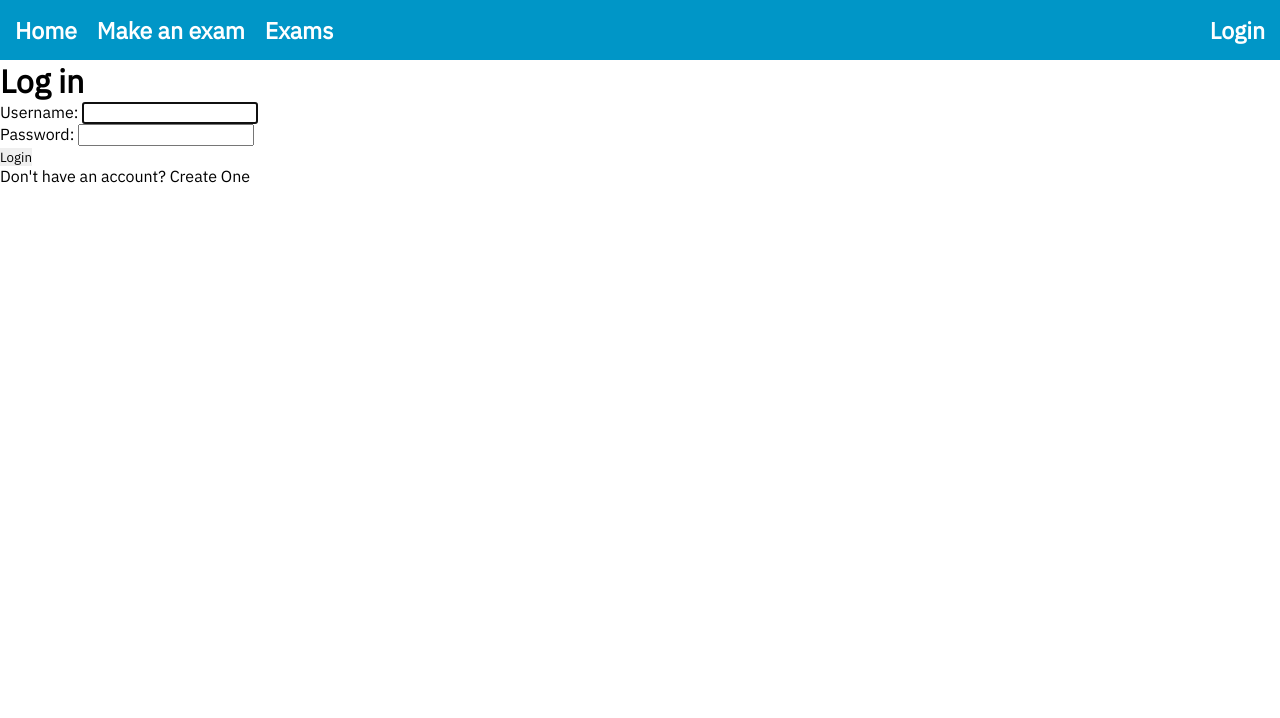
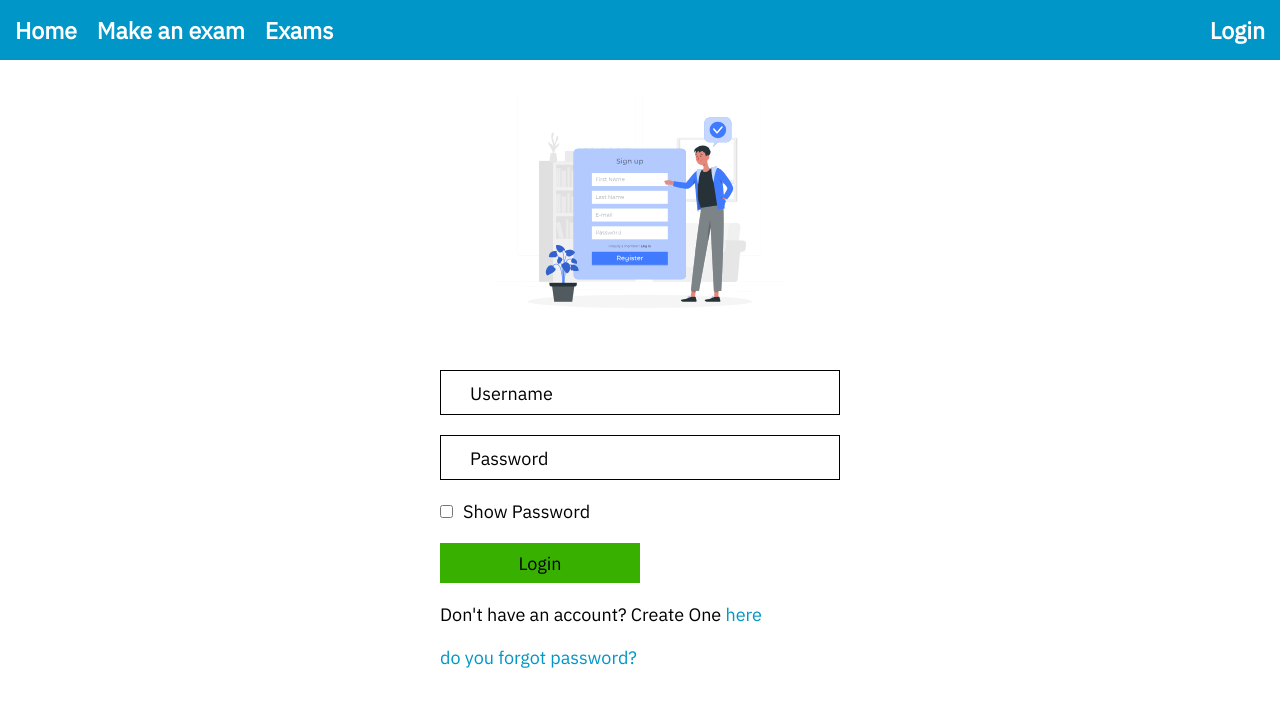
Before and after one commit to matinmat8/Exam, a Django app: page /register_login/login/ in a window 1280 px wide. Shown: the top 718 px of the page. Run offline with Django 4.2, Linux system fonts and the light colour scheme.

Commit message:
design login page

```diff
--- /dev/null
+++ b/exam/static/css/inputs.css
@@ -0,0 +1,80 @@
+.input,
+.date {
+    width: 45%;
+    height: 45px;
+    position: relative;
+}
+
+main * {
+    font-size: 18px;
+}
+
+.input input,
+.date input {
+    width: 100%;
+    height: 100%;
+}
+
+.input input,
+.date input {
+    border: 1px solid #000;
+    padding: 0 30px;
+}
+
+main > form input:focus,
+main > form select:focus {
+    outline: 3px solid #1d9ee4be;
+}
+
+.input .placeholder,
+.date .placeholder {
+    position: absolute;
+    top: 50%;
+    transform: translateY(-50%);
+    left: 30px;
+    cursor: text;
+    transition: var(--animate);
+    background-color: #FFF;
+}
+
+.date .placeholder {
+    right: 10px;
+    cursor: default;
+}
+
+.input .placeholder.active,
+.date .placeholder.active {
+    right: unset;
+    top: -13px;
+    left: 5px;
+    transform: none;
+    font-size: 20px;
+    padding: 0 5px;
+}
+
+.control {
+    width: 45%;
+    justify-content: space-between;
+}
+
+.control select {
+    border-radius: none;
+    border: none;
+    background-color: #00B4D8;
+    font-size: 18px;
+    cursor: pointer;
+    padding: 10px;
+}
+
+.control * {
+    width: 45%;
+    height: 45px;
+}
+
+.control button {
+    background-color: var(--success-color);
+}
+
+.control select option {
+    background-color: #FFF;
+}
--- /dev/null
+++ b/exam/static/register/css/style.css
@@ -0,0 +1,53 @@
+main {
+    padding-bottom: 50px;
+}
+
+main a {
+    color: var(--title-color);
+}
+
+main a:hover {
+    text-decoration: underline;
+}
+
+.box {
+    flex-direction: column;
+    align-items: flex-start;
+    gap: 20px;
+    width: 400px;
+}
+
+.box > img {
+    width: 290px;
+    height: 290px;
+    align-self: center;
+}
+
+.box form {
+    flex-direction: column;
+    gap: 20px;
+    width: 100%;
+}
+
+.box form .input {
+    width: 100%;
+}
+
+.box form button,
+.box form .show-password {
+    align-self: flex-start;
+}
+
+.box form button {
+    width: 200px;
+    height: 40px;
+    background-color: var(--success-color);
+}
+
+.show-password {
+    gap: 10px;
+}
+
+.show-password input {
+    cursor: pointer;
+}
--- /dev/null
+++ b/exam/static/script/password.js
@@ -0,0 +1,9 @@
+const passwordInputs = document.querySelectorAll("input[type=password]");
+
+function showPassword () {
+    passwordInputs.forEach(
+        input => input.type == "password"? input.type = "text": input.type = "password"
+    );
+}
+
+document.querySelector(".show-password input").addEventListener("change", showPassword);
--- a/exam/templates/exam/add_exam.html
+++ b/exam/templates/exam/add_exam.html
@@ -3,6 +3,7 @@
 
 {% block selfLink %}
 
+    <link rel="stylesheet" type="text/css" href="{% static 'css/inputs.css' %}">
     <link rel="stylesheet" type="text/css" href="{% static 'css/add_exam/style.css' %}">
     <link rel="stylesheet" type="text/css" href="{% static 'css/add_exam/responsive.css' %}">
 
--- a/exam/templates/exam/base.html
+++ b/exam/templates/exam/base.html
@@ -6,7 +6,7 @@
 <head>
   <meta charset="UTF-8">
   <title>{% block title %}Title{% endblock %}</title>
-  <link rel="stylesheet" type="text/css" href="{% static '/css/style.css' %}">
+  <link rel="stylesheet" type="text/css" href="{% static 'css/style.css' %}">
   <link rel="stylesheet" type="text/css" href="{% static 'css/responsive.css' %}">
 
   {% block selfLink %}{% endblock selfLink %}
@@ -49,7 +49,7 @@
         <a href="{% url 'exam:exam_list' %}">Exams</a>
     </aside>
 
-    <main>
+    <main class="center-items">
         {% block content %}
 
         <!-- <h2>Exam Online System</h2> -->
--- a/register_login/templates/registration/Login.html
+++ b/register_login/templates/registration/Login.html
@@ -1,16 +1,54 @@
 {% extends 'exam/base.html' %}
-{% block title %}login{% endblock %}
+{% load static %}
+
+{% block selfLink %}
+
+    <link rel="stylesheet" type="text/css" href="{% static 'css/inputs.css' %}">
+    <link rel="stylesheet" type="text/css" href="{% static 'register/css/style.css' %}">
+
+{% endblock selfLink %}
+
+{% block title %}Login{% endblock %}
 
 {% block content %}
 
-  <div class="container-sm">
-    <h1>Log in</h1>
-    <form method="post">
-      {% csrf_token %}
-      {{ form.as_p }}
-      <button type="submit" class="btn btn-dark">Login</button>
-      <p>Don't have an account? Create One <a href="{% url 'register_login:register' %}"> here </a></p>
-      <p><a href="{% url 'register_login:reset_password' %}"> do you forgot password? </a></p>
-    </form>
-  </div>
+    <div class="box center-items">
+        <img src="{% static 'register/icon/signup.svg' %}" alt="register" draggable="false">
+
+        <form method="post" class="center-items">
+            {% csrf_token %}
+
+            <div class="input">
+                <input type="text" name="username" required>
+                <p class="placeholder">Username</p>
+            </div>
+
+            <div class="input">
+                <input type="password" name="password" required>
+                <p class="placeholder">Password</p>
+            </div>
+
+            <div class="show-password center-items">
+                <input type="checkbox" autocomplete="off">
+                <p>Show Password</p>
+            </div>
+
+            <button>Login</button>
+        </form>
+
+        <p>
+            Don't have an account? Create One
+            <a href="{% url 'register_login:register' %}">here</a>
+        </p>
+
+        <a href="{% url 'register_login:reset_password' %}">do you forgot password?</a>
+    </div>
+
 {% endblock %}
+
+{% block selfScript %}
+
+    <script type="text/javascript" src="{% static 'script/password.js' %}"></script>
+    <script type="text/javascript" src="{% static 'script/add_exam/app.js' %}"></script>
+
+{% endblock selfScript %}
```
Also changed, not shown: exam/static/css/add_exam/style.css (+0 -81 lines), exam/static/register/icon/signup.svg (added).
